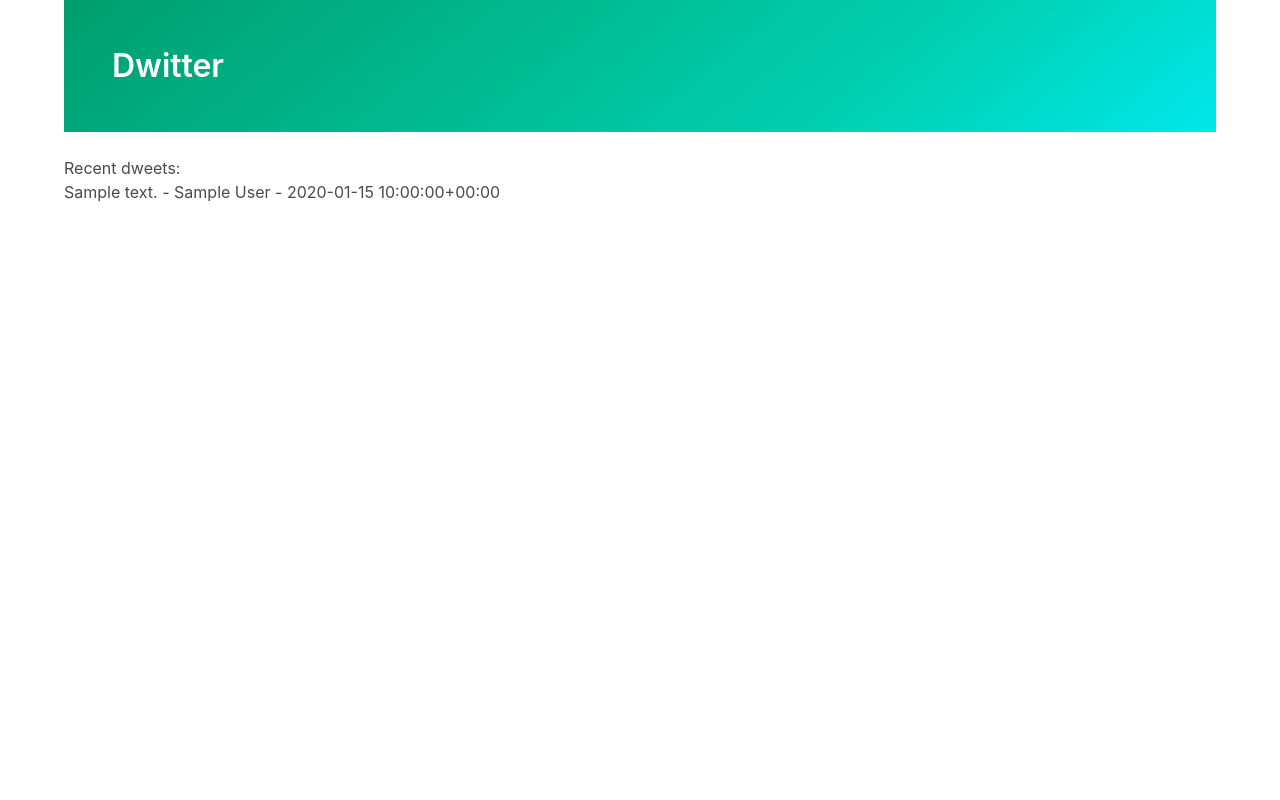
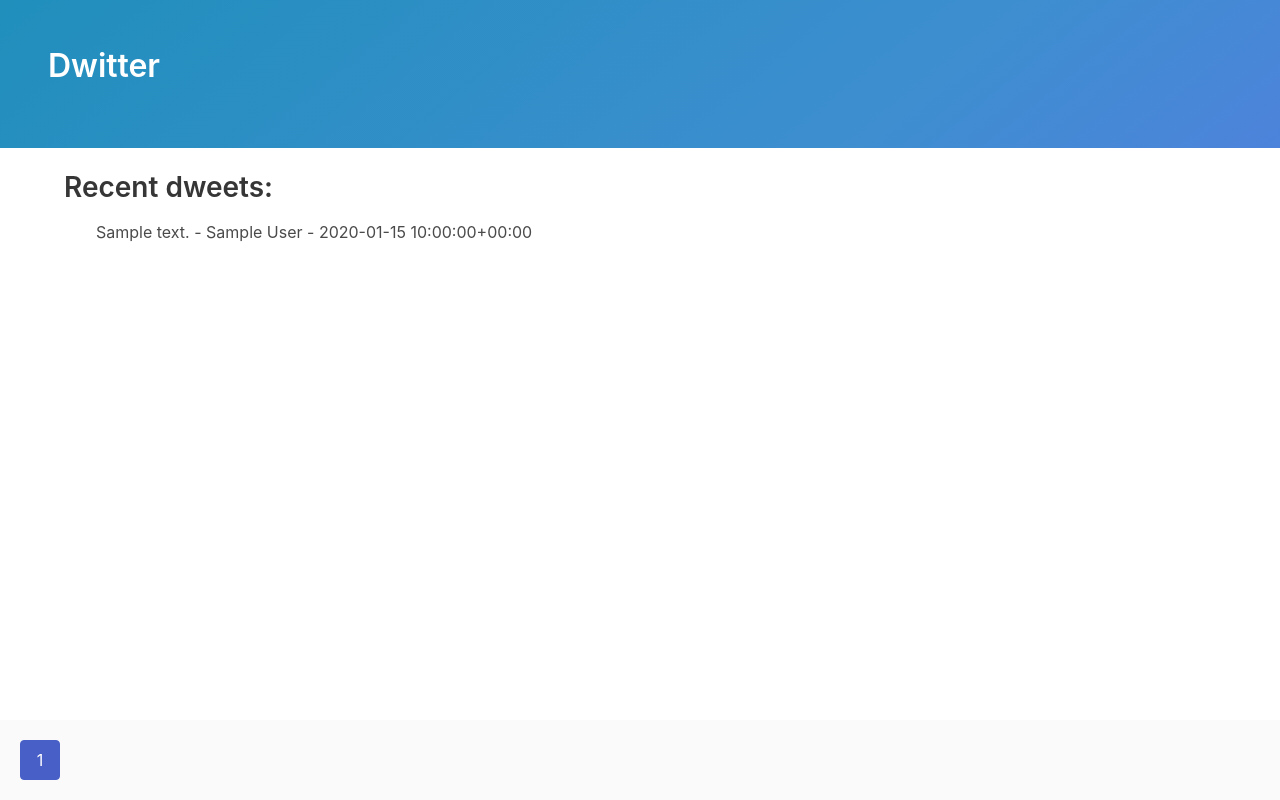
Before and after one commit to hackcville/deploy, a Django app: page / in a window 1280 px wide. Run offline with Django 3.2, Linux system fonts and the light colour scheme; tables that the repository leaves empty hold one stand-in row (values such as "Sample post"); some libraries are stand-ins or nearby versions.

Commit message:
Implement basic paging

```diff
--- a/week1/dwitter/dweets/templates/index.html
+++ b/week1/dwitter/dweets/templates/index.html
@@ -6,20 +6,33 @@
     <title>Hello Dwitter!</title>
     <link rel="stylesheet" href="https://cdn.jsdelivr.net/npm/bulma@0.8.0/css/bulma.min.css">
     <script defer src="https://use.fontawesome.com/releases/v5.3.1/js/all.js"></script>
+    <style>
+      body {
+        display: flex;
+        min-height: 100vh;
+        flex-direction: column;
+      }
+      main {
+        flex: 1;
+      }
+      .footer {
+        padding: 20px;
+      }
+    </style>
   </head>
   <body>
-    <div class="container">
-      <section class="hero is-primary is-bold">
+    <main class="content">
+      <section class="hero is-info is-bold">
         <div class="hero-body">
           <h1 class="title">Dwitter</h1>
         </div>
       </section>
       <br />
-
-      {% if dweets %}
+      <div class="container">
+        {% if page_obj %}
           <h2>Recent dweets:</h2>
           <ul>
-        {% for dweet in dweets %}
+          {% for dweet in page_obj %}
               <p>{{ dweet }}</p>
           {% endfor %}
           </ul>
@@ -27,5 +40,37 @@
           <h2>No dweets are available :(</h2>
         {% endif %}
       </div>
+    </main>
+
+    <nav class="footer pagination">
+      {% if page_obj.has_previous %}
+        <a
+          class="pagination-previous"
+          href="?page={{ page_obj.previous_page_number }}"
+        >
+          Previous
+        </a>
+      {% endif %}
+      {% if page_obj.has_next %}
+        <a
+          class="pagination-next"
+          href="?page={{ page_obj.next_page_number }}"
+        >
+          Next
+        </a>
+      {% endif %}
+      <ul class="pagination-list">
+        {% for page in page_obj.paginator.page_range %}
+        <li>
+          <a
+            class="pagination-link {% if page_obj.number == page %}is-current{% endif %}"
+            href="?page={{ page }}"
+          >
+            {{ page }}
+          </a>
+        </li>
+        {% endfor %}
+      </ul>
+    </nav>
   </body>
 </html>
--- a/week1/dwitter/dweets/views.py
+++ b/week1/dwitter/dweets/views.py
@@ -1,5 +1,6 @@
 from django.shortcuts import render
 from django.http import JsonResponse
+from django.core.paginator import Paginator
 from django.views.decorators.csrf import csrf_exempt
 import json
 from jsonschema import validate
@@ -10,7 +11,11 @@ from .models import Dweet, User
 
 def index(request):
     dweets = Dweet.objects.order_by('-date')
-    return render(request, 'index.html', {'dweets': dweets})
+    paginator = Paginator(dweets, 10)
+    page_number = request.GET.get('page')
+    page_obj = paginator.get_page(page_number)
+
+    return render(request, 'index.html', {'page_obj': page_obj})
 
 
 schema_post = {
```
Lines whose indentation alone changed are shown as unchanged.
